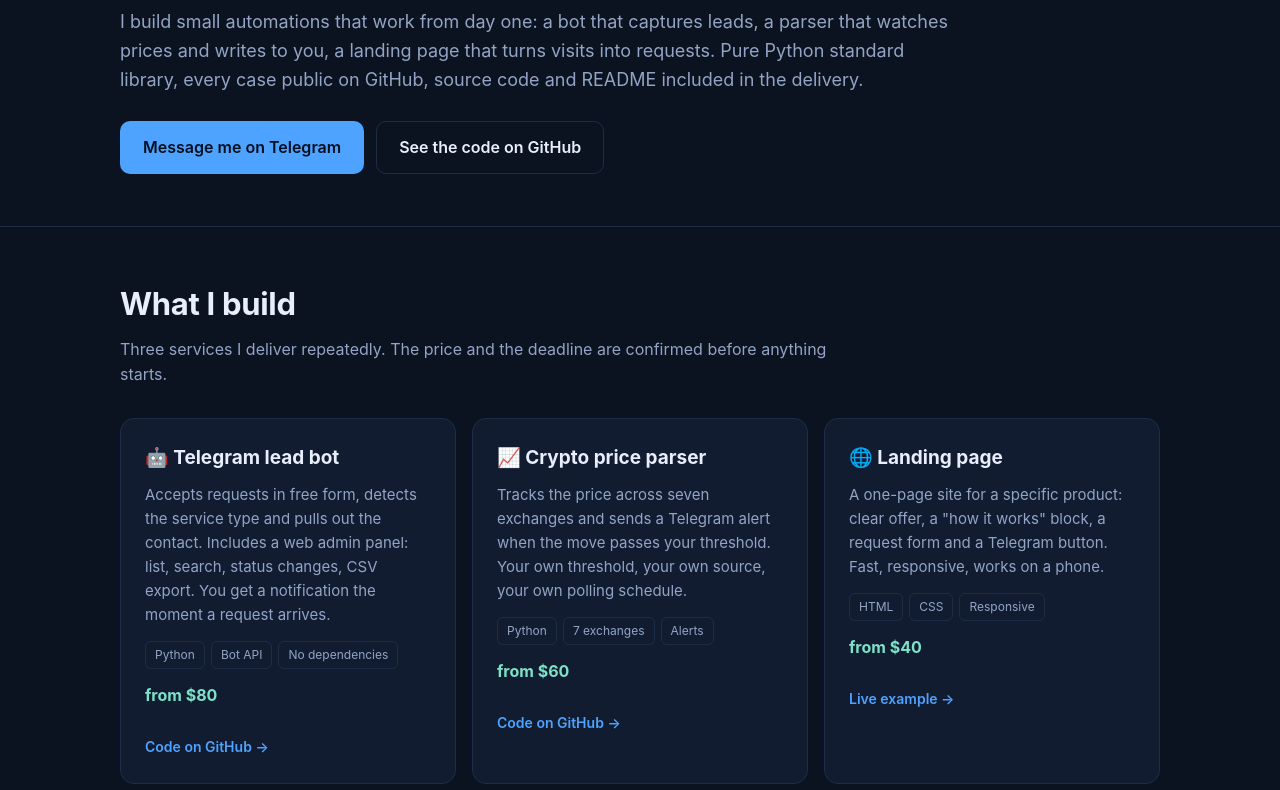
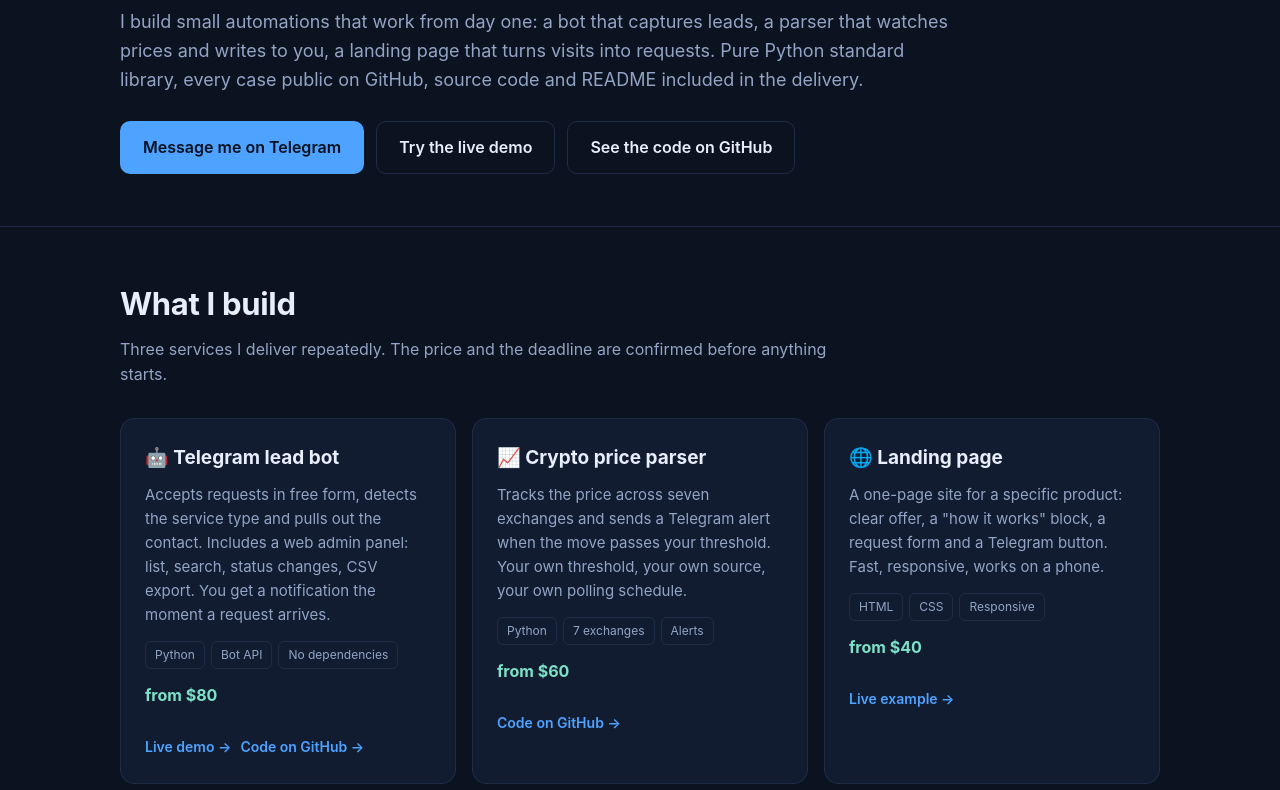
Before and after one commit to ztfvpzz2ks-wq/igor-dev, a plain HTML site: page site/en-services.html in a window 1280 px wide. Shown: the part 230-1020 px from the top of the page. Drawn offline with Linux system fonts and the light colour scheme.

Commit message:
feat(site): link live demo from english services page

```diff
--- a/site/en-services.html
+++ b/site/en-services.html
@@ -65,6 +65,7 @@ footer{padding:40px 0 56px;color:var(--mu);font-size:15px}
   <p class="lead">I build small automations that work from day one: a bot that captures leads, a parser that watches prices and writes to you, a landing page that turns visits into requests. Pure Python standard library, every case public on GitHub, source code and README included in the delivery.</p>
   <div class="cta">
    <a class="btn btn-p" href="https://t.me/mira?start=ref_7409753745">Message me on Telegram</a>
+   <a class="btn btn-s" href="https://igor-dev-demo-dgu5m087.agent.mira.tg">Try the live demo</a>
    <a class="btn btn-s" href="https://github.com/ztfvpzz2ks-wq/igor-dev">See the code on GitHub</a>
   </div>
  </div>
@@ -74,7 +75,7 @@ footer{padding:40px 0 56px;color:var(--mu);font-size:15px}
  <h2>What I build</h2>
  <p class="sub">Three services I deliver repeatedly. The price and the deadline are confirmed before anything starts.</p>
  <div class="grid">
-  <div class="card"><h3>🤖 Telegram lead bot</h3><p>Accepts requests in free form, detects the service type and pulls out the contact. Includes a web admin panel: list, search, status changes, CSV export. You get a notification the moment a request arrives.</p><div class="tags"><span class="tag">Python</span><span class="tag">Bot API</span><span class="tag">No dependencies</span></div><span class="price">from $80</span><br><a class="lnk" href="https://github.com/ztfvpzz2ks-wq/igor-dev/tree/main/case5_admin_panel">Code on GitHub →</a></div>
+  <div class="card"><h3>🤖 Telegram lead bot</h3><p>Accepts requests in free form, detects the service type and pulls out the contact. Includes a web admin panel: list, search, status changes, CSV export. You get a notification the moment a request arrives.</p><div class="tags"><span class="tag">Python</span><span class="tag">Bot API</span><span class="tag">No dependencies</span></div><span class="price">from $80</span><br><a class="lnk" href="https://igor-dev-demo-dgu5m087.agent.mira.tg">Live demo →</a> &nbsp;<a class="lnk" href="https://github.com/ztfvpzz2ks-wq/igor-dev/tree/main/case5_admin_panel">Code on GitHub →</a></div>
   <div class="card"><h3>📈 Crypto price parser</h3><p>Tracks the price across seven exchanges and sends a Telegram alert when the move passes your threshold. Your own threshold, your own source, your own polling schedule.</p><div class="tags"><span class="tag">Python</span><span class="tag">7 exchanges</span><span class="tag">Alerts</span></div><span class="price">from $60</span><br><a class="lnk" href="https://github.com/ztfvpzz2ks-wq/igor-dev/tree/main/case4_price_parser">Code on GitHub →</a></div>
   <div class="card"><h3>🌐 Landing page</h3><p>A one-page site for a specific product: clear offer, a "how it works" block, a request form and a Telegram button. Fast, responsive, works on a phone.</p><div class="tags"><span class="tag">HTML</span><span class="tag">CSS</span><span class="tag">Responsive</span></div><span class="price">from $40</span><br><a class="lnk" href="https://igor-dev-dgu5m087.agent.mira.tg">Live example →</a></div>
  </div>
@@ -118,6 +119,7 @@ footer{padding:40px 0 56px;color:var(--mu);font-size:15px}
  <div class="fl">
   <a href="https://t.me/mira?start=ref_7409753745">Telegram</a>
   <a href="https://github.com/ztfvpzz2ks-wq/igor-dev">GitHub</a>
+  <a href="https://igor-dev-demo-dgu5m087.agent.mira.tg">Live demo</a>
   <a href="https://igor-dev-dgu5m087.agent.mira.tg">Portfolio</a>
  </div>
 </div></footer>
```
